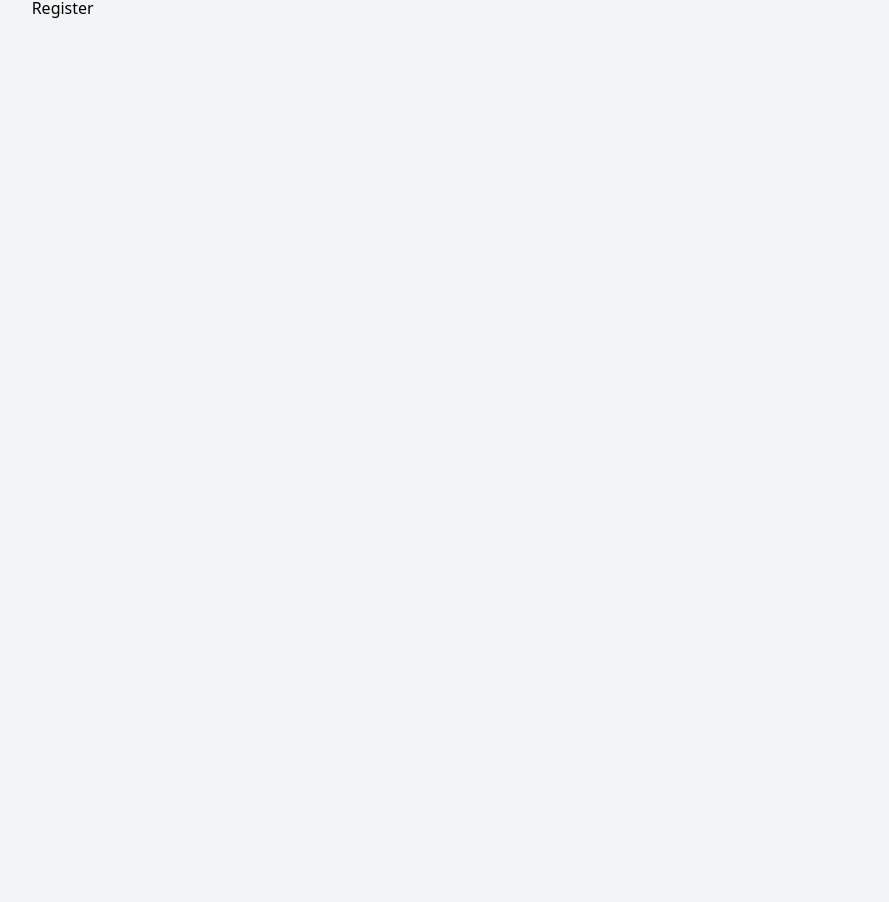
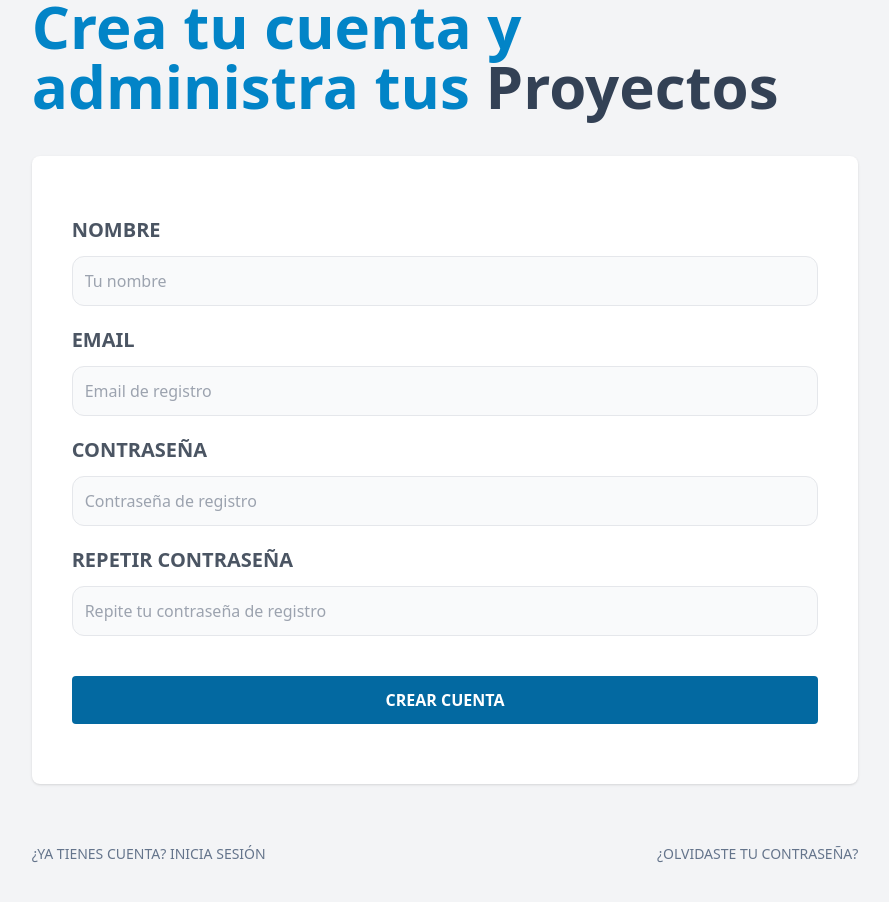
Before and after one commit to jj-tena/ProjectManagement, a React (Vite) app in the folder fullstack/frontend/: page /register in a window 1280 px wide. Shown: the part 104-1006 px from the top of the page, without its empty margins (195-1084 px from the left). Before the commit the page ends 880 px from the top, so only its background shows below. Built offline with nearby package versions, Linux system fonts and the light colour scheme.

Commit message:
Added register view

```diff
--- a/fullstack/frontend/src/views/Register.tsx
+++ b/fullstack/frontend/src/views/Register.tsx
@@ -1,8 +1,91 @@
 import React from 'react'
+import { Link } from 'react-router-dom';
 
 const Register = () => {
   return (
-    <div>Register</div>
+    <>
+        <h1 className='text-sky-600 font-black text-6xl'>Crea tu cuenta y administra tus
+            <span className='text-slate-700'> Proyectos </span>
+        </h1>
+        <form className='my-10 bg-white shadow rounded-lg p-10'>
+        <div className='my-5'>
+                <label
+                    className='uppercase text-gray-600 block text-xl font-bold'
+                    htmlFor='name'
+                >
+                    Nombre
+                </label>
+                <input
+                    id='name'
+                    type='text'
+                    placeholder='Tu nombre'
+                    className='w-full mt-3 p-3 border rounded-xl bg-gray-50'
+                />
+            </div>
+            <div className='my-5'>
+                <label
+                    className='uppercase text-gray-600 block text-xl font-bold'
+                    htmlFor='email'
+                >
+                    Email
+                </label>
+                <input
+                    id='email'
+                    type='email'
+                    placeholder='Email de registro'
+                    className='w-full mt-3 p-3 border rounded-xl bg-gray-50'
+                />
+            </div>
+            <div className='my-5'>
+                <label
+                    className='uppercase text-gray-600 block text-xl font-bold'
+                    htmlFor='password'
+                >
+                    Contraseña
+                </label>
+                <input
+                    id='password'
+                    type='password'
+                    placeholder='Contraseña de registro'
+                    className='w-full mt-3 p-3 border rounded-xl bg-gray-50'
+                />
+            </div>
+            <div className='my-5'>
+                <label
+                    className='uppercase text-gray-600 block text-xl font-bold'
+                    htmlFor='repeat-password'
+                >
+                    Repetir contraseña
+                </label>
+                <input
+                    id='repeat-password'
+                    type='password'
+                    placeholder='Repite tu contraseña de registro'
+                    className='w-full mt-3 p-3 border rounded-xl bg-gray-50'
+                />
+            </div>
+            <input
+                type='submit'
+                value='Crear cuenta'
+                className='bg-sky-700 mb-5 mt-5 w-full py-3 text-white uppercase font-bold rounded
+                hover:cursor-pointer hover:bg-sly-800 transition-colors'
+            />
+        </form>
+        <nav className='lg:flex lg:justify-between'>
+            <Link
+                className='block text-center my-5 text-slate-500 uppercase text-sm'
+                to='/'
+            >
+                ¿Ya tienes cuenta? Inicia sesión
+            </Link>
+            <Link
+                className='block text-center my-5 text-slate-500 uppercase text-sm'
+                to='/register'
+            >
+                ¿Olvidaste tu contraseña?
+            </Link>
+        </nav>
+    </>
   )
 }
 
```
